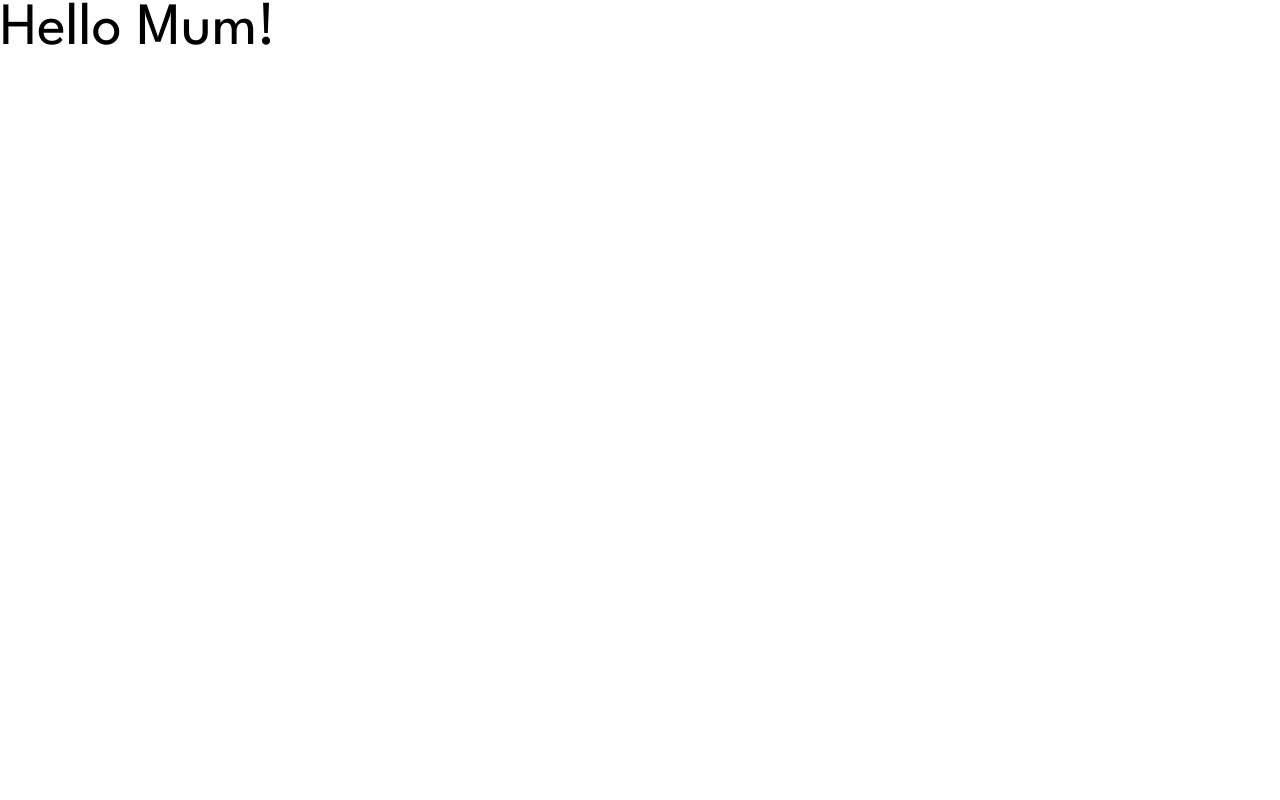
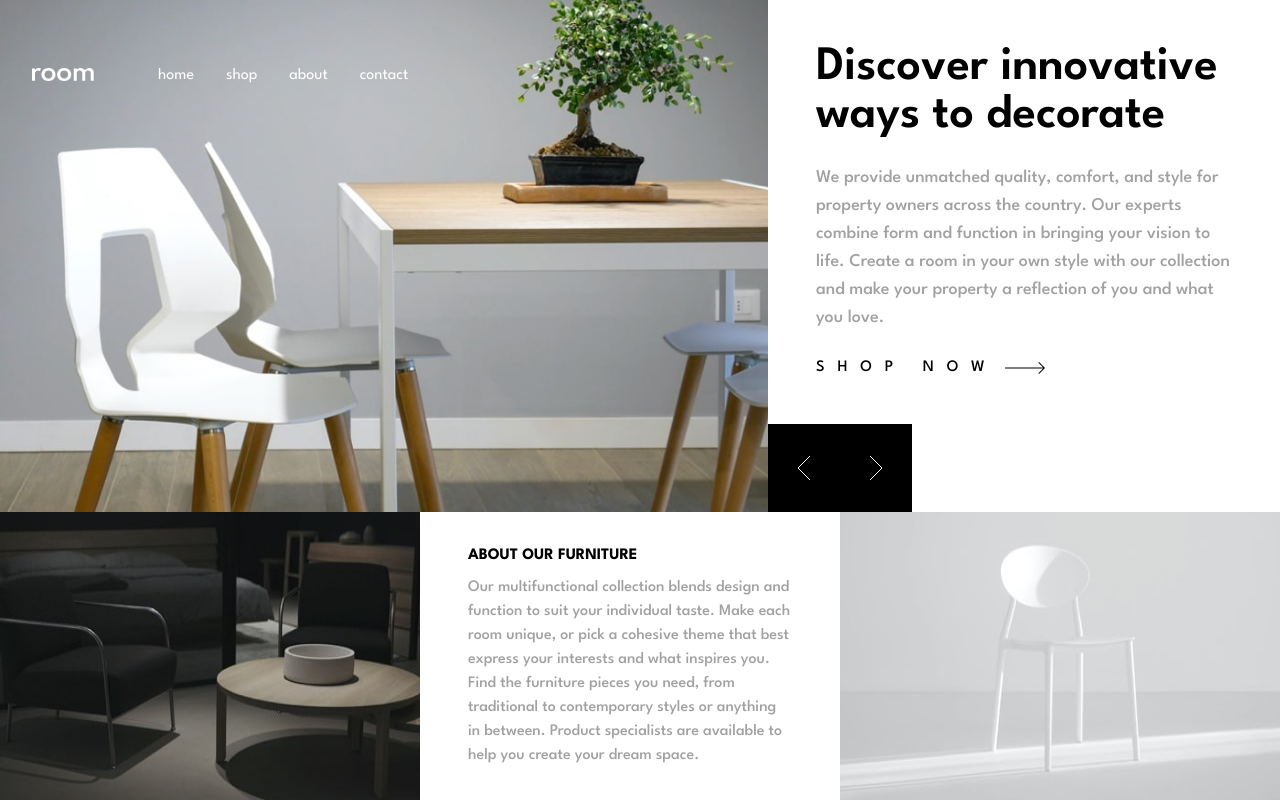
Before and after one commit to Zerebel/room_homepage, a React (Vite) app: page / in a window 1280 px wide. Built offline with nearby package versions, Linux system fonts and the light colour scheme.

Commit message:
refactor: Update App component to use HeroSection and Footer components

```diff
--- a/src/App.tsx
+++ b/src/App.tsx
@@ -1,8 +1,14 @@
+import Footer from "./components/footer";
+import HeroSection from "./components/hero";
+
 function App() {
   return (
-    <>
-      <div className="text-6xl">Hello Mum!</div>
-    </>
+    <div className="mx-auto lg:max-w-[140rem]">
+      <div className="lg:min-h-svh flex flex-col isolate">
+        <HeroSection />
+        <Footer />
+      </div>
+    </div>
   );
 }
 
```
